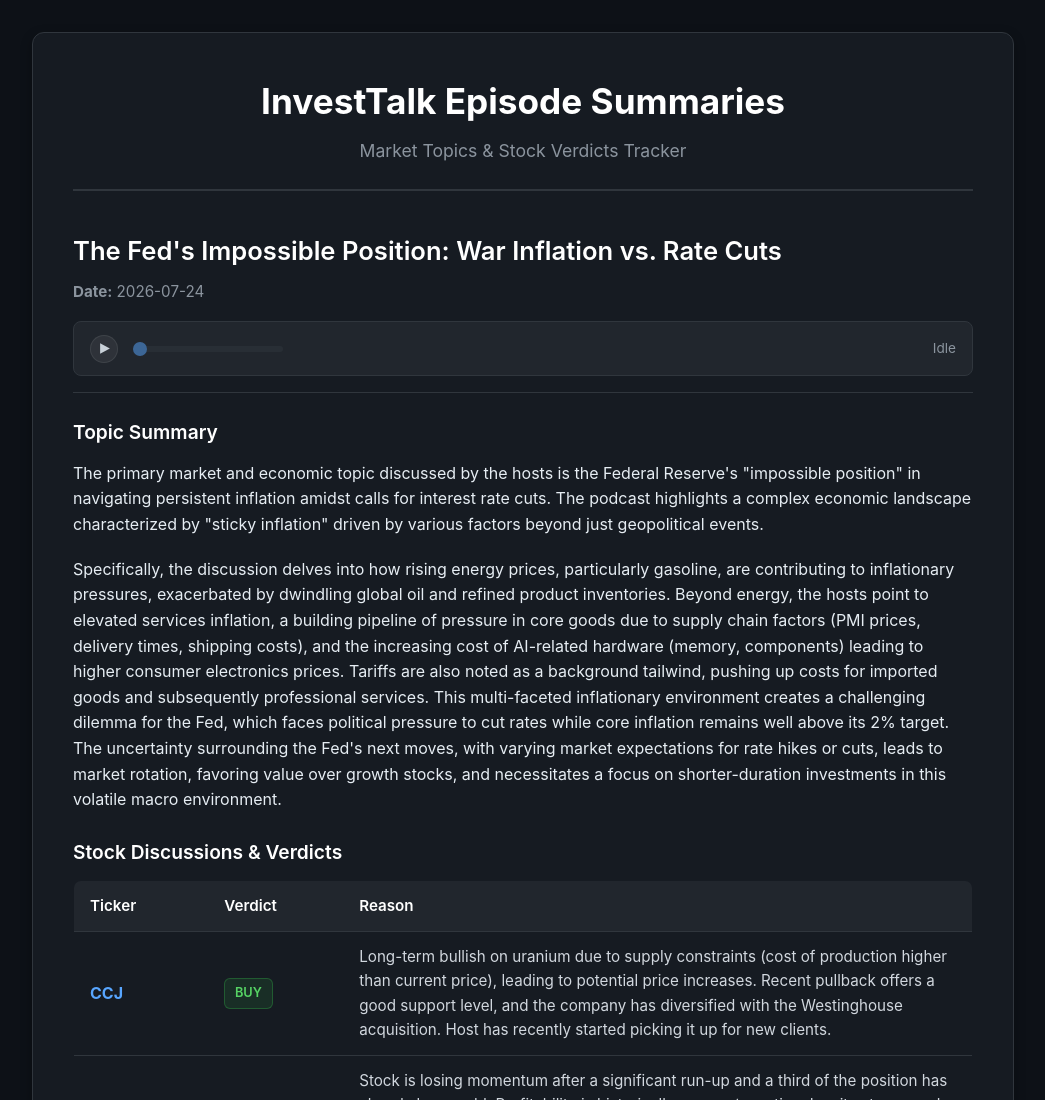
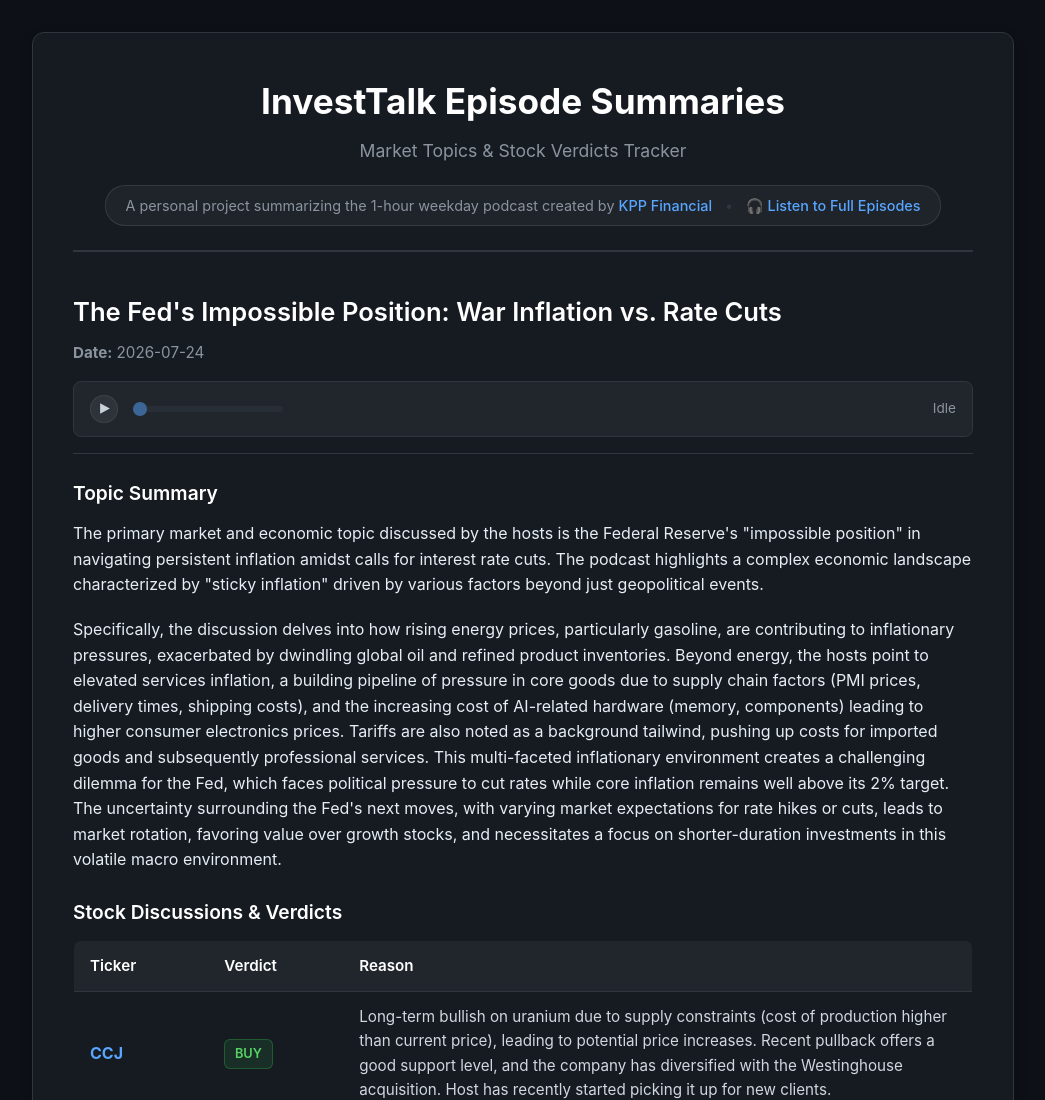
Before and after one commit to yafaheem/investtalk_podcast_summary, a plain HTML site: page summary.html in a window 1280 px wide. Shown: the top 1100 px of the page, without its empty margins (117-1162 px from the left). Drawn offline with Linux system fonts and the light colour scheme.

Commit message:
Add KPP Financial attribution header clarifying personal project status and update TODO.md

```diff
--- a/summary.html
+++ b/summary.html
@@ -59,6 +59,41 @@
             font-size: 1.1rem;
         }
 
+        .header-credits {
+            margin-top: 1.2rem;
+            display: inline-flex;
+            align-items: center;
+            gap: 0.8rem;
+            background-color: rgba(255, 255, 255, 0.04);
+            border: 1px solid rgba(255, 255, 255, 0.1);
+            padding: 0.5rem 1.2rem;
+            border-radius: 20px;
+            font-size: 0.9rem;
+            color: var(--text-secondary);
+        }
+
+        .header-credits a {
+            color: var(--accent-color);
+            text-decoration: none;
+            font-weight: 500;
+            transition: opacity 0.2s, text-decoration 0.2s;
+        }
+
+        .header-credits a:hover {
+            text-decoration: underline;
+            opacity: 0.9;
+        }
+
+        .header-credits .divider {
+            color: var(--border-color);
+        }
+
+        .podcast-link {
+            display: inline-flex;
+            align-items: center;
+            gap: 0.3rem;
+        }
+
         .episode-card {
             margin-bottom: 1rem;
         }
@@ -267,6 +302,11 @@
         <header class="main-header">
             <h1>InvestTalk Episode Summaries</h1>
             <p>Market Topics & Stock Verdicts Tracker</p>
+            <div class="header-credits">
+                <span>A personal project summarizing the 1-hour weekday podcast created by <a href="https://kppfinancial.com" target="_blank" rel="noopener noreferrer">KPP Financial</a></span>
+                <span class="divider">•</span>
+                <a href="https://kppfinancial.com/investtalk/" target="_blank" rel="noopener noreferrer" class="podcast-link">🎧 Listen to Full Episodes</a>
+            </div>
         </header>
 
 
```
Also changed, not shown: templates/summary_template.html (+40 -0 lines), 1 other file.
